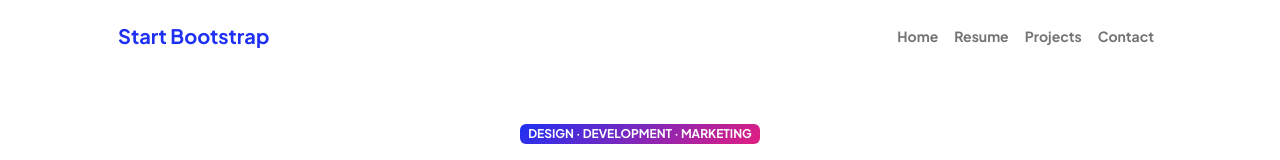
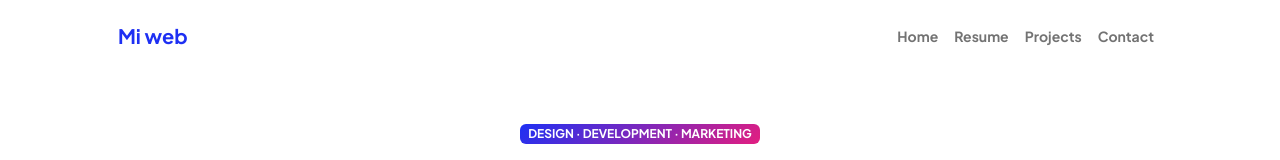
Before and after one commit to dlumbrer/cooking-blog, a plain HTML site: page index.html in a window 1280 px wide. Shown: the top 160 px of the page. Drawn offline with nearby package versions, Linux system fonts and the light colour scheme.

Commit message:
Update index.html

```diff
--- a/index.html
+++ b/index.html
@@ -22,7 +22,7 @@
             <!-- Navigation-->
             <nav class="navbar navbar-expand-lg navbar-light bg-white py-3">
                 <div class="container px-5">
-                    <a class="navbar-brand" href="index.html"><span class="fw-bolder text-primary">Start Bootstrap</span></a>
+                    <a class="navbar-brand" href="index.html"><span class="fw-bolder text-primary">Mi web</span></a>
                     <button class="navbar-toggler" type="button" data-bs-toggle="collapse" data-bs-target="#navbarSupportedContent" aria-controls="navbarSupportedContent" aria-expanded="false" aria-label="Toggle navigation"><span class="navbar-toggler-icon"></span></button>
                     <div class="collapse navbar-collapse" id="navbarSupportedContent">
                         <ul class="navbar-nav ms-auto mb-2 mb-lg-0 small fw-bolder">
```
